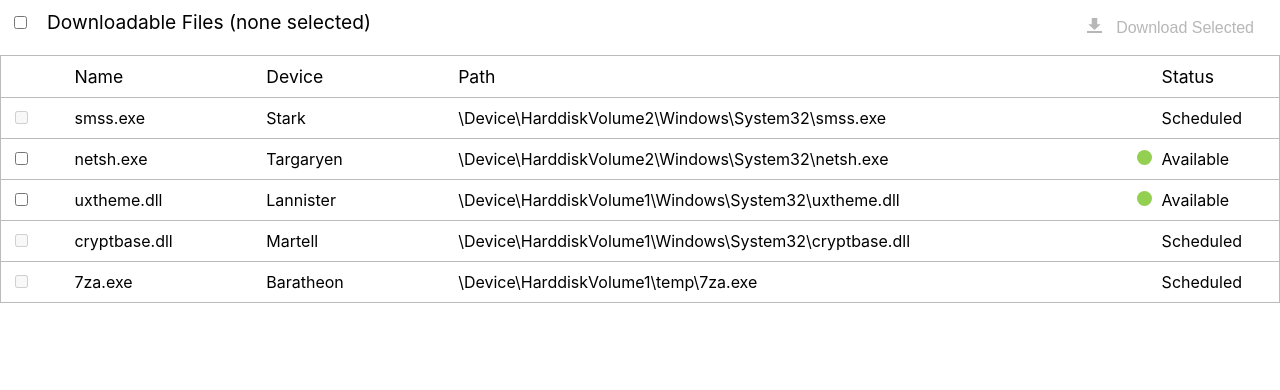
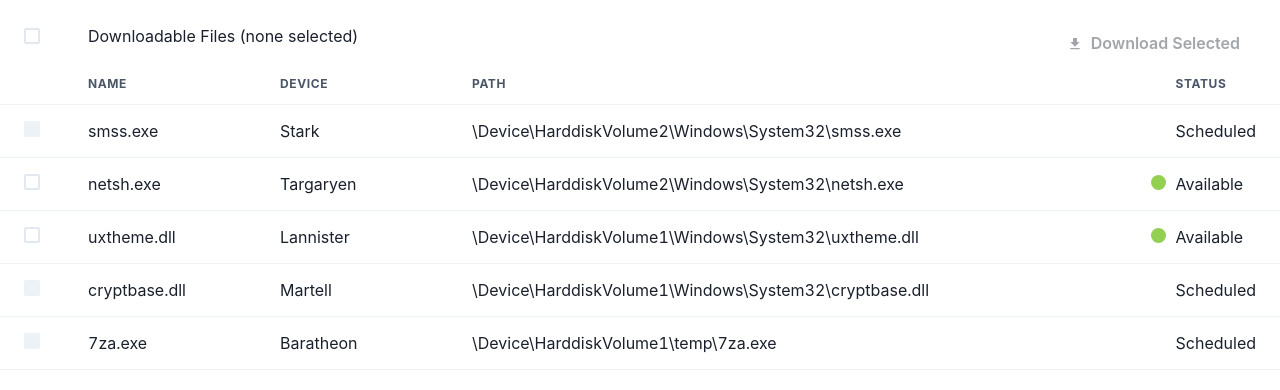
Before and after one commit to designingsean/react-table-component, a React (Create React App) app: page / in a window 1280 px wide. Shown: the top 390 px of the page. Built offline with nearby package versions, Linux system fonts and the light colour scheme.

Commit message:
EXTERNAL-LIBRARIES Implement Chakra UI

```diff
--- a/package.json
+++ b/package.json
@@ -3,11 +3,16 @@
   "version": "0.1.0",
   "private": true,
   "dependencies": {
+    "@chakra-ui/react": "^1.8.8",
+    "@emotion/react": "^11.9.0",
+    "@emotion/styled": "^11.8.1",
     "@testing-library/jest-dom": "^5.16.4",
     "@testing-library/react": "^13.1.1",
     "@testing-library/user-event": "^13.5.0",
+    "framer-motion": "^6.3.0",
     "react": "^18.0.0",
     "react-dom": "^18.0.0",
+    "react-icons": "^4.3.1",
     "react-scripts": "5.0.1",
     "web-vitals": "^2.1.4"
   },
--- a/src/components/Button/index.js
+++ /dev/null
@@ -1,15 +0,0 @@
-import React from "react";
-import "./styles.css";
-
-function Button (props) {
-  return (
-    <button
-      onClick={props.clickHandler}
-      disabled={props.disabled}
-    >
-      {props.children}
-    </button>
-  )
-}
-
-export default Button;
--- a/src/components/Button/styles.css
+++ /dev/null
@@ -1,17 +0,0 @@
-button {
-  background-color: transparent;
-  border: none;
-  cursor: pointer;
-  font-size: 1rem;
-  padding: 8px 16px;
-}
-button:hover {
-  background-color: #eee;
-}
-button:active {
-  background-color: #ddd;
-}
-button:disabled {
-  background-color: transparent;
-  cursor: not-allowed;
-}
--- a/src/components/Checkbox/index.js
+++ /dev/null
@@ -1,36 +0,0 @@
-import React, { useRef, useEffect } from "react";
-import "./styles.css";
-
-function Checkbox (props) {
-  const checkboxRef = useRef(); //checked, indeterminate, unchecked
-
-  useEffect(() => {
-    let checkState = props.isChecked;
-    switch (checkState) {
-      case "checked":
-        checkboxRef.current.checked = true;
-        checkboxRef.current.indeterminate = false;
-        break;
-      case "indeterminate":
-        checkboxRef.current.checked = false;
-        checkboxRef.current.indeterminate = true;
-        break;
-      default:
-        checkboxRef.current.checked = false;
-        checkboxRef.current.indeterminate = false;
-    }
-  }, [props.isChecked]);
-
-  return (
-    <input
-      type="checkbox"
-      aria-label={props.ariaLabel}
-      ref={checkboxRef}
-      index={props.index}
-      disabled={props.isDisabled}
-      onChange={props.changeHandler}
-    />
-  )
-}
-
-export default Checkbox;
--- a/src/components/Checkbox/styles.css
+++ /dev/null
@@ -1,3 +0,0 @@
-input {
-  margin-right: 20px;
-}
--- a/src/components/DownloadTable/index.js
+++ b/src/components/DownloadTable/index.js
@@ -1,7 +1,18 @@
 import React, { useState, useEffect } from "react";
-import Button from "../Button";
-import Checkbox from "../Checkbox";
-import { ReactComponent as DownloadIcon } from "../../assets/icons/download.svg";
+import {
+  Box,
+  Button,
+  Checkbox,
+  SimpleGrid,
+  Table,
+  Thead,
+  Tbody,
+  Tr,
+  Th,
+  Td,
+  TableContainer
+} from '@chakra-ui/react'
+import { MdFileDownload } from "react-icons/md";
 import "./styles.css";
 
 function DownloadTable (props) {
@@ -9,7 +20,8 @@ function DownloadTable (props) {
   const [selectedData, setSelectedData] = useState([]);
   const [countSelected, setCountSelected] = useState(0);
   const [buttonState, setButtonState] = useState(true);
-  const [massSelectCheckedState, setMassSelectCheckedState] = useState('unchecked');
+  const [massSelectCheckedState, setMassSelectCheckedState] = useState(false);
+  const [massSelectIndeterminateState, setMassSelectIndeterminateState] = useState(false);
 
   const maxAvailable = rows.filter(row => row.status === 'available').length;
 
@@ -29,15 +41,18 @@ function DownloadTable (props) {
     switch (countSelected) {
       case 0:
         setButtonState(true);
-        setMassSelectCheckedState('unchecked');
+        setMassSelectCheckedState(false);
+        setMassSelectIndeterminateState(false);
         break;
       case maxAvailable:
         setButtonState(false);
-        setMassSelectCheckedState('checked');
+        setMassSelectCheckedState(true);
+        setMassSelectIndeterminateState(false);
         break;
       default:
         setButtonState(false);
-        setMassSelectCheckedState('indeterminate');
+        setMassSelectCheckedState(false);
+        setMassSelectIndeterminateState(true)
     }
   }, [countSelected, maxAvailable]);
 
@@ -74,52 +89,61 @@ function DownloadTable (props) {
   }
 
   const rowDisplay = rows.map((row, index) =>
-    <tr key={`row-${index}`} className={row.isChecked ? 'active' : ''}>
-      <td>
+    <Tr key={`row-${index}`} className={row.isChecked ? 'active' : ''}>
+      <Td>
         <Checkbox
           index={index}
-          ariaLabel="Select Row"
-          isChecked={row.isChecked ? 'checked' : 'unchecked'}
+          isChecked={row.isChecked}
           isDisabled={(row.status !== 'available') ? true : false}
-          changeHandler={()=>{handleCheckboxClick(index)}}
+          onChange={()=>{handleCheckboxClick(index)}}
         />
-      </td>
-      <td>{row.name}</td>
-      <td>{row.device}</td>
-      <td>{row.path}</td>
-      <td><span className={row.status}></span>{row.status}</td>
-    </tr>
+      </Td>
+      <Td>{row.name}</Td>
+      <Td>{row.device}</Td>
+      <Td>{row.path}</Td>
+      <Td><span className={row.status}></span>{row.status}</Td>
+    </Tr>
   )
 
   return (
-    <table>
-      <caption>
+    <TableContainer>
+      <SimpleGrid columns={2} px={6} pt={6}>
+        <Box textAlign='left'>
           <Checkbox
-          ariaLabel="Select All"
+            pr={12}
+            pt={1}
             isChecked={massSelectCheckedState}
-          changeHandler={(event)=>{handleMassCheckboxClick(event)}}
+            isIndeterminate={massSelectIndeterminateState}
+            onChange={(event)=>{handleMassCheckboxClick(event)}}
           />
           {props.title} ({countSelected===0 ? "none" : countSelected} selected)
+        </Box>
+        <Box textAlign='right'>
           <Button
-          clickHandler={handleDownloadClick}
-          disabled={buttonState}
+            variant='ghost'
+            onClick={handleDownloadClick}
+            isDisabled={buttonState}
+            leftIcon={<MdFileDownload />}
           >
-          <DownloadIcon style={{marginRight: "10px", width: "15px"}} /> Download Selected
+            Download Selected
           </Button>
-      </caption>
-      <thead>
-        <tr>
-          <th width="5%" aria-label="Select"></th>
-          <th width="15%">Name</th>
-          <th width="15%">Device</th>
-          <th>Path</th>
-          <th width="10%">Status</th>
-        </tr>
-      </thead>
-      <tbody>
+        </Box>
+      </SimpleGrid>
+      <Table variant='simple'>
+        <Thead>
+          <Tr>
+            <Th width="5%" aria-label="Select"></Th>
+            <Th width="15%">Name</Th>
+            <Th width="15%">Device</Th>
+            <Th>Path</Th>
+            <Th width="10%">Status</Th>
+          </Tr>
+        </Thead>
+        <Tbody>
           {rowDisplay}
-      </tbody>
-    </table>
+        </Tbody>
+      </Table>
+    </TableContainer>
   )
 }
 
--- a/src/components/DownloadTable/styles.css
+++ b/src/components/DownloadTable/styles.css
@@ -1,19 +1,3 @@
-table {
-  border: 1px solid #bbb;
-  border-collapse: collapse;
-  border-spacing: 0;
-  width: 100%;
-}
-caption {
-  font-size: 1.2rem;
-  text-align: left;
-}
-caption button {
-  float: right;
-}
-tr {
-  border-top: 1px solid #bbb;
-}
 /* this style doesn't work when you set the react checkbox programmatically, but leaving it for the cool factor */
 tbody tr:has(input:is(:checked)) {
   background-color: #ddd;
@@ -27,17 +11,6 @@ tbody tr:hover {
 tbody tr td:last-child {
   text-transform: capitalize;
 }
-caption, th, td {
-  padding: 10px;
-}
-th {
-  font-size: 1.1rem;
-  font-weight: 400;
-  text-align: left;
-}
-td {
-  text-align: left;
-}
 .available {
   background: #93CF50;
   border-radius: 50%;
--- a/src/index.js
+++ b/src/index.js
@@ -1,13 +1,18 @@
 import React from 'react';
 import ReactDOM from 'react-dom/client';
-import './index.css';
 import App from './App';
 import reportWebVitals from './reportWebVitals';
+
+import { ChakraProvider } from '@chakra-ui/react'
 
 const root = ReactDOM.createRoot(document.getElementById('root'));
 root.render(
   <React.StrictMode>
-    <App />
+    <ChakraProvider
+      resetCSS={true}
+    >
+      <App />
+    </ChakraProvider>
   </React.StrictMode>
 );
 
```
Also changed, not shown: 2 other files (tests, documents, lock files or other folders). Lines whose indentation alone changed are shown as unchanged.
